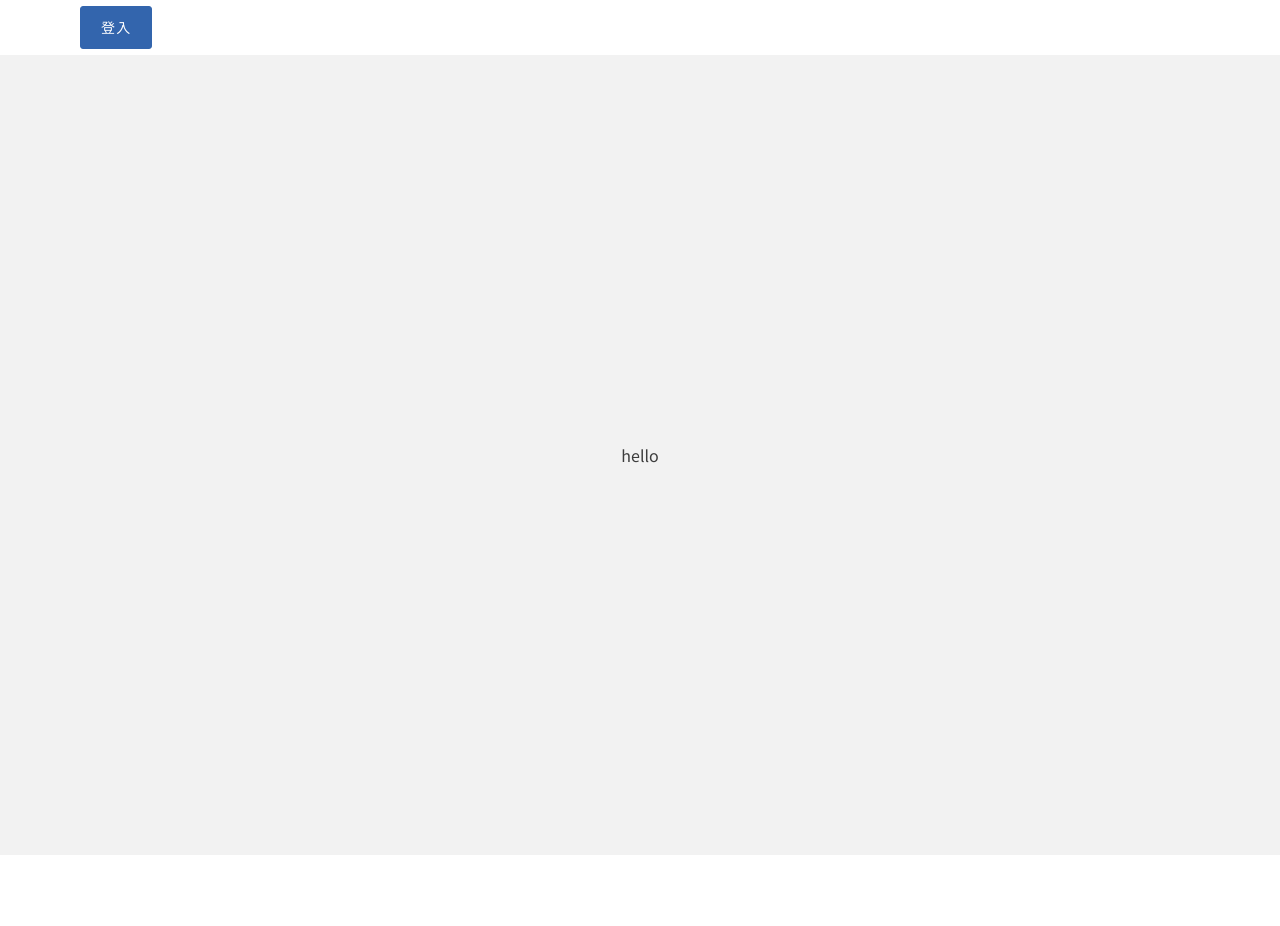
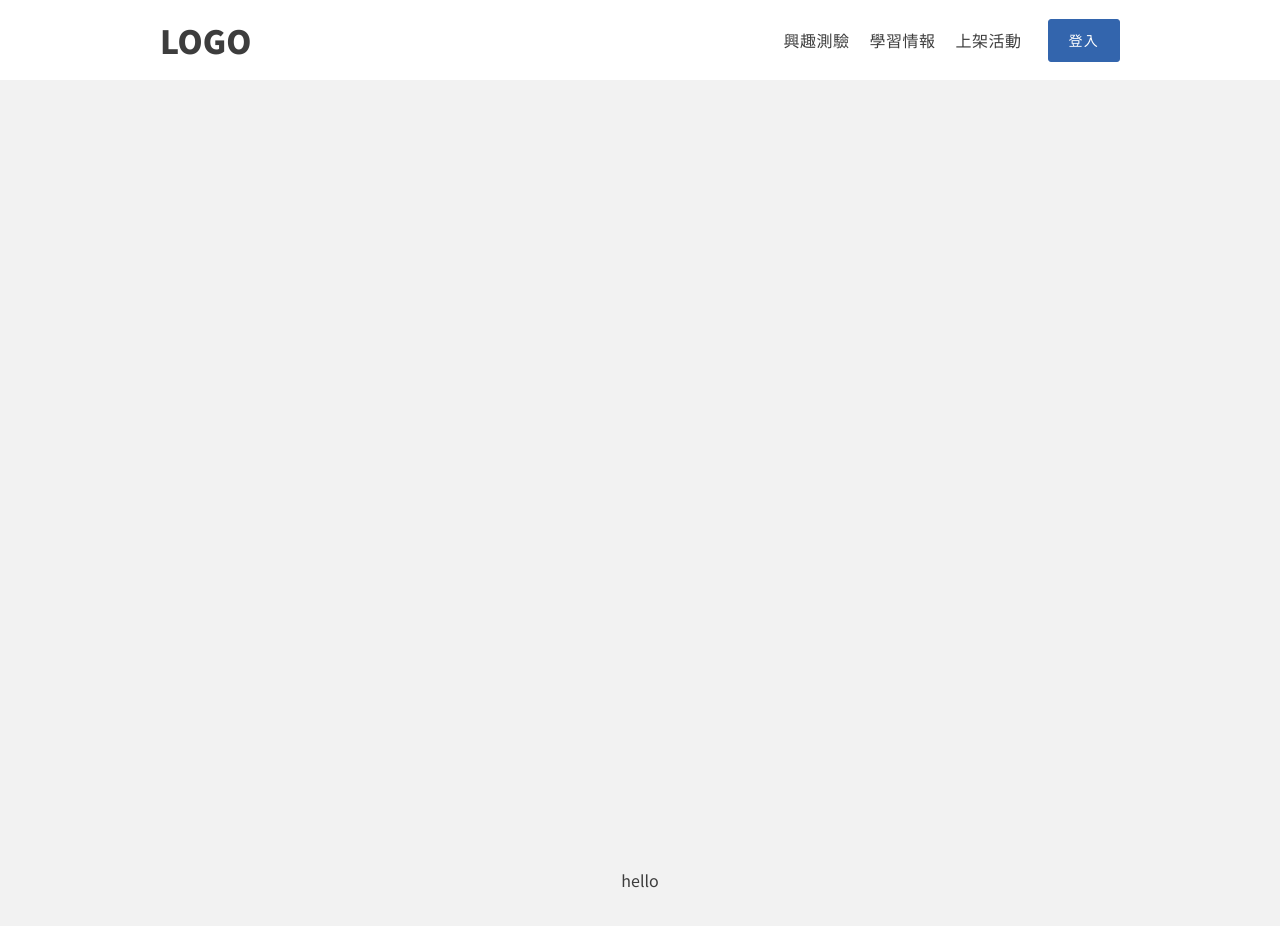
Before and after one commit to FOR-Shu/eport-homework, a Next.js app: page / in a window 1280 px wide. Shown: the top 926 px of the page. Before the commit the page ends 855 px from the top, so only its background shows below. Built offline with nearby package versions, Linux system fonts and the light colour scheme.

Commit message:
[feat] NavBar 架構大致完成

```diff
--- a/src/components/Button/Button.module.scss
+++ b/src/components/Button/Button.module.scss
@@ -16,29 +16,29 @@
     background-color: $primary;
     border-radius: $borderRadius;
     color: $light;
-    border: 1px solid $primary
-}
+    border: 1px solid $primary;
 
-.btnPrimary:hover {
+    &:hover {
         background-color: $light;
         border-radius: $borderRadius;
         color: $primary;
         border: 1px solid $primary;
-    transition: all .6s;
+        transition: all .3s;
+    }
 }
 
 .btnOutline {
     border-radius: $borderRadius;
     color: $primary;
     border: 1px solid $primary;
-}
 
-.btnOutline:hover {
+    &:hover {
         background-color: $primary;
         border-radius: $borderRadius;
         color: $light;
         transition: all .6s;
     }
+}
 
 .btnText {
     color: $dark;
--- a/src/components/Layout/Layout.module.scss
+++ b/src/components/Layout/Layout.module.scss
@@ -2,7 +2,7 @@
 
 .container {
     // height: calc(100vh - #{$headerHeight});
-    height: 100vh;
+    height: 200vh;
     background: $bg;
     display: flex;
     justify-content: center;
--- /dev/null
+++ b/src/hooks/useSticky.js
@@ -0,0 +1,29 @@
+import { useEffect, useRef, useState } from 'react';
+
+const useSticky = () => {
+    const stickyRef = useRef(null);
+    const [sticky, setSticky] = useState(false);
+    const [offset, setOffset] = useState(0);
+
+    useEffect(() => {
+        if (!stickyRef.current) {
+            return;
+        }
+        setOffset(stickyRef.current.offsetTop);
+    }, [stickyRef, setOffset]);
+
+    useEffect(() => {
+        const handleScroll = () => {
+            if (!stickyRef.current) {
+                return;
+            }
+
+            setSticky(window.scrollY > offset);
+        };
+        window.addEventListener('scroll', handleScroll);
+        return () => window.removeEventListener('scroll', handleScroll);
+    }, [setSticky, stickyRef, offset]);
+    return { stickyRef, sticky };
+};
+
+export default useSticky;
--- /dev/null
+++ b/src/modules/mainModule/Header/Header.module.scss
@@ -0,0 +1,139 @@
+@import "@/styles/variables.scss";
+
+.header {
+    background: $light;
+    width: 100%;
+    height: $headerHeight;
+    padding: 0 1.5rem;
+
+    @include breakpoint(md) {
+        padding: 0 10rem;
+    }
+
+    transition: 0.3s ease all;
+
+    &__content {
+        overflow: hidden;
+        color: $light;
+        margin: 0 auto;
+        max-width: 1920px;
+        height: 100%;
+        display: flex;
+        align-items: center;
+        justify-content: space-between;
+        position: relative;
+        z-index: 100;
+
+        &__logo {
+            font-size: 2rem;
+            font-weight: bold;
+            text-decoration: none;
+            color: $dark;
+        }
+
+        &__nav {
+            top: 0;
+            right: 100%;
+            bottom: 0;
+            width: 100%;
+            height: 100vh;
+            position: fixed;
+            display: flex;
+            flex-direction: column;
+            justify-content: center;
+            align-items: center;
+            text-align: center;
+            background: rgba($dark, 0.2);
+            backdrop-filter: blur(6px);
+            transform: translate(0.1s);
+            transition: 0.3s ease transform;
+
+            @include breakpoint(md) {
+                transform: none;
+                flex-direction: row;
+                background: transparent;
+                width: auto;
+                height: 100%;
+                position: static;
+            }
+
+            ul {
+                list-style: none;
+                padding: 0;
+                display: flex;
+                flex-direction: column;
+                margin-bottom: $spacing-lg;
+
+                @include breakpoint(md) {
+                    flex-direction: row;
+                    align-items: center;
+                    margin-bottom: 0;
+                    margin-right: calc(0.5rem + #{$spacing-md});
+                }
+
+                li {
+                    &:not(:last-child) {
+                        margin-bottom: $spacing-lg;
+
+                        @include breakpoint(md) {
+                            margin-bottom: 0;
+                            margin-right: $spacing-md;
+                        }
+                    }
+
+                    a {
+                        color: $text;
+                        position: relative;
+                        text-decoration: none;
+                        font-size: 16px;
+                        font-weight: 300;
+                        letter-spacing: 0.5px;
+                        padding: 0px 2px;
+
+                        &:hover {
+                            color: #000;
+
+                            &:after {
+                                width: 100%;
+                            }
+                        }
+
+                        &:after {
+                            content: '';
+                            position: absolute;
+                            background-color: $primary;
+                            height: 3px;
+                            width: 0;
+                            left: 0;
+                            bottom: -10px;
+                            transition: 0.3s;
+                        }
+                    }
+                }
+            }
+
+            &.isMenu {
+                transform: translate(100%);
+            }
+        }
+
+        &__toggle {
+            cursor: pointer;
+            color: $dark;
+            display: flex;
+            align-items: center;
+            font-size: 2rem;
+            transition: 0.3s ease all;
+            position: relative;
+
+            &:hover {
+                color: $primary;
+            }
+
+            @include breakpoint(md) {
+                display: none;
+            }
+        }
+
+    }
+}
--- a/src/modules/mainModule/Header/index.js
+++ b/src/modules/mainModule/Header/index.js
@@ -1,12 +1,79 @@
+import Link from 'next/link';
+import { useState, useEffect } from 'react';
+import useSticky from '@/hooks/useSticky';
+
+import { BiMenuAltRight } from "react-icons/bi";
+import { AiOutlineClose } from "react-icons/ai";
+
 import Button from '@/components/Button';
 import { BUTTON_TYPES } from '@/data/button';
 
+import classes from './Header.module.scss';
+
 const Header = () => {
+    const [menuOpen, setMenuOpen] = useState(false);
+    const { sticky, stickyRef } = useSticky();
+    const [size, setSize] = useState({
+        width: undefined,
+        height: undefined,
+    });
 
+    useEffect(() => {
+        const handleResize = () => {
+            setSize({
+                width: window.innerWidth,
+                height: window.innerHeight,
+            });
+        };
+        window.addEventListener("resize", handleResize);
+
+        return () => window.removeEventListener("resize", handleResize);
+    }, []);
+
+    useEffect(() => {
+        if (size.width > 768 && menuOpen) {
+            setMenuOpen(false);
+        }
+    }, [size.width, menuOpen]);
+
+    const menuToggleHandler = () => {
+        setMenuOpen((p) => !p);
+    };
     return (
-        <div className="container mx-auto">
-            <Button type={BUTTON_TYPES.PRIMARY} text='登入'/>
-        </div>
+        <header className={classes.header}>
+            <div className={`${classes.header__content}`}>
+                <Link href="/" className={classes.header__content__logo}>
+                    LOGO
+                </Link>
+                <nav className={`${classes.header__content__nav}`}>
+                    <ul>
+                        <li>
+                            <Link href="/" legacyBehavior>
+                                <a>興趣測驗</a>
+                            </Link>
+                        </li>
+                        <li>
+                            <Link href="/" legacyBehavior>
+                                <a>學習情報</a>
+                            </Link>
+                        </li>
+                        <li>
+                            <Link href="/" legacyBehavior>
+                                <a>上架活動</a>
+                            </Link>
+                        </li>
+                    </ul>
+                    <Button type={BUTTON_TYPES.PRIMARY} text='登入' />
+                </nav>
+                <div className={classes.header__content__toggle}>
+                    {!menuOpen ? (
+                        <BiMenuAltRight onClick={menuToggleHandler} />
+                    ) : (
+                        <AiOutlineClose onClick={menuToggleHandler} />
+                    )}
+                </div>
+            </div>
+        </header>
     );
 };
 
--- a/src/styles/variables.scss
+++ b/src/styles/variables.scss
@@ -7,6 +7,7 @@ sans-serif;
 $primary: #3365AD;
 $secondary: #FCF6C6;
 $dark: #3D3D3D;
+$text: #3D3D3D;
 $light: #ffffff;
 $gray: #F3F3F3;
 $bg: #f2f2f2;
@@ -17,6 +18,9 @@ $spacing-lg: 32px;
 
 // border radius
 $borderRadius: 3px;
+
+// header height
+$headerHeight: 80px;
 
 // box shadow
 $boxShadow: 0 0 10px 0 rgba(0, 0, 0, 0.2);
```
Also changed, not shown: 2 other files (tests, documents, lock files or other folders). Lines whose indentation alone changed are shown as unchanged.
